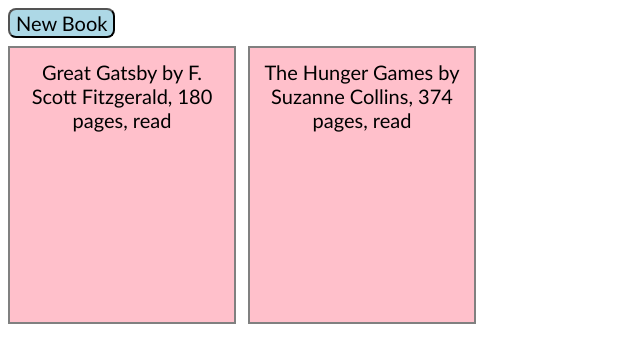
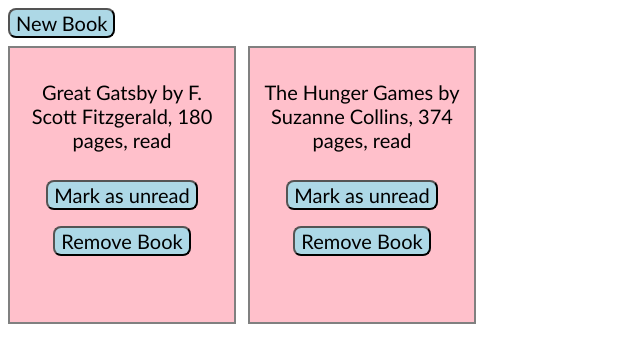
Before and after one commit to irisz22/library, a plain HTML site: page index.html in a window 1280 px wide. Shown: the whole page, without its empty margins (0-640 px from the left). Drawn offline with Linux system fonts and the light colour scheme.

Commit message:
added book remove button

```diff
--- a/script.js
+++ b/script.js
@@ -1,25 +1,31 @@
 const myLibrary = [];
 const displayed = [];
-
 
 const dialog = document.querySelector("dialog");
 const showButton = document.getElementById("addbook");
 const closeButton = document.getElementById("close");
 const form = document.querySelector("form");
+const container = document.getElementById("main");
+const removeButton = document.getElementById("remove");
 
-const container = document.getElementById("main");
-
+// Functions
 function Book(title, author, pages, read) {
     this.title = title;
     this.author = author;
     this.pages = pages;
     this.read = read;
     this.id = crypto.randomUUID()
+}
 
-    // function info(){
-    //     return `${title} by ${author}, ${pages} pages, ${read}`;
-    // }
+Book.prototype.isRead = function() {
+    if(this.read == "read") {
+        return true;
+    } else {
+        return false;
+    }
 }
+
+
 
 function addBookToLibrary(title, author, pages, read) {
     let myBook = new Book(title, author, pages, read);
@@ -33,20 +39,52 @@ function displayLibrary() {
             console.log(book.id);
             continue;
         }
-        const display = document.createElement("div");
-        display.textContent = `${book.title} by ${book.author}, ${book.pages} pages, ${book.read}`;
-        display.classList.add("book");
-        container.append(display);
+        const card = document.createElement('div');
+        const cardtext = document.createElement('p');
+        const removeButton = document.createElement('button');
+        const readButton = document.createElement('button');
+
+        cardtext.textContent = `${book.title} by ${book.author}, ${book.pages} pages, ${book.read}`;
+        card.id = book.id;
+        card.classList.add("book");
+
+        removeButton.textContent = "Remove Book";
+        removeButton.id = "remove";
+
+        const readBool = book.isRead(book.read);
+        readButton.textContent = readBool ? "Mark as unread" : "Mark as read";
+
+        card.append(cardtext);
+        card.appendChild(readButton);
+        card.appendChild(removeButton);
+        container.append(card);
         displayed.push(book.id);
+
+        removeButton.addEventListener("click", (event) => {
+            console.log(event.target.parentElement.id);
+            const cardId = event.target.parentElement.id;
+            const card = document.getElementById(cardId);
+            card.remove();
+
+            displayed.pop(cardId);
+            myLibrary.pop(cardId);
+        })
+
+        readButton.addEventListener("click", (event) => {
+            const cardId = event.target.parentElement.id;
+            const card = document.getElementById(cardId);
+
+        })
     }
 }
 
 
+// Basic populating library
 addBookToLibrary("Great Gatsby", "F. Scott Fitzgerald", "180", "read");
 addBookToLibrary("The Hunger Games", "Suzanne Collins", "374", "read");
 displayLibrary()
 
-
+// Event Listeners
 showButton.addEventListener("click", () => {
     console.log('show modal');
     dialog.showModal();
@@ -58,7 +96,7 @@ closeButton.addEventListener("click", () => {
 })
 
 form.addEventListener("submit", (event) => {
-    console.log('submit');
+    console.log('add new book');
     const formData = new FormData(form);
 
     const title = formData.get('title');
@@ -67,9 +105,9 @@ form.addEventListener("submit", (event) => {
     const read = formData.get('read');
     addBookToLibrary(title, author, pages, read);
 
-    displayLibrary();
-
     event.preventDefault();
     form.reset()
     dialog.close();
+
+    displayLibrary();
 })
--- a/styles.css
+++ b/styles.css
@@ -2,7 +2,7 @@
     font-family: 'Gill Sans', 'Gill Sans MT', Calibri, 'Trebuchet MS', sans-serif;
 }
 
-button {
+#addbook, #close {
     font-size: 20px;
     margin-bottom: 8px;
     border-radius: 8px;
@@ -30,6 +30,13 @@ dialog > button {
     text-align: center;
 }
 
+.book > button {
+    background-color: lightblue;
+    margin: 8px;
+    font-size: 20px;
+    border-radius: 8px;
+}
+
 form {
     display: grid;
     grid-auto-flow: row;
@@ -37,7 +44,6 @@ form {
 
 form > label, form > input, select {
      font-size: 20px;
-
 }
 
 form > input {
@@ -47,4 +53,7 @@ form > input {
 form > button {
     background-color: pink;
     margin-top: 12px;
+    font-size: 20px;
+    margin-bottom: 8px;
+    border-radius: 8px;
 }
```
